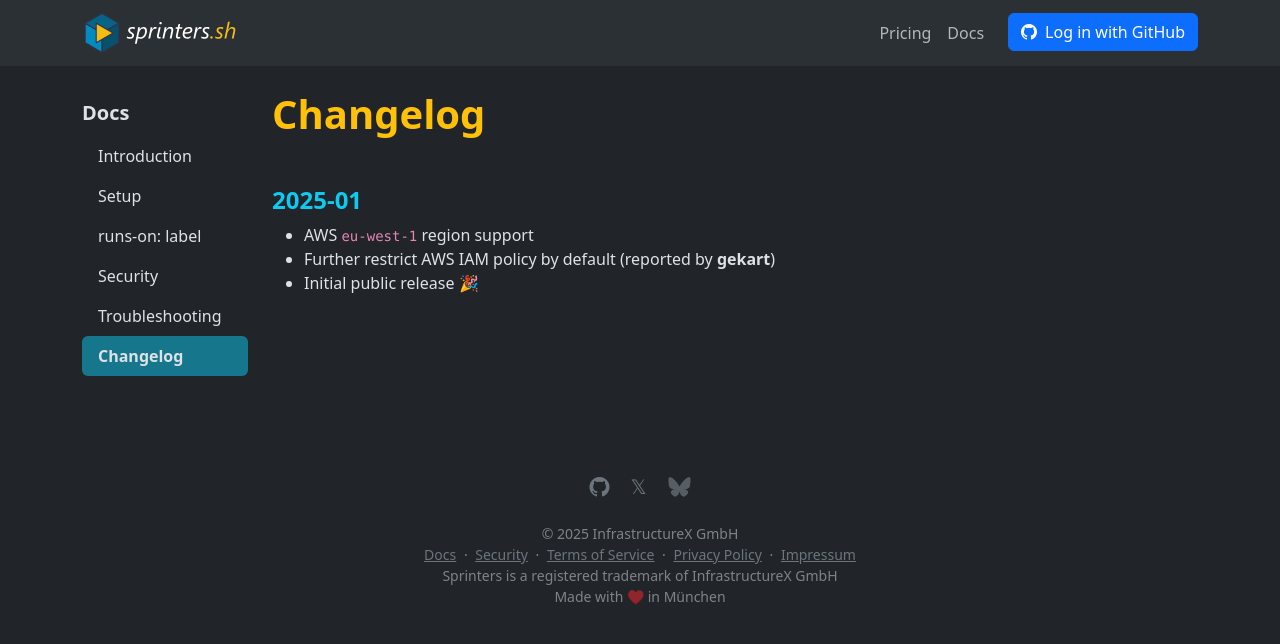
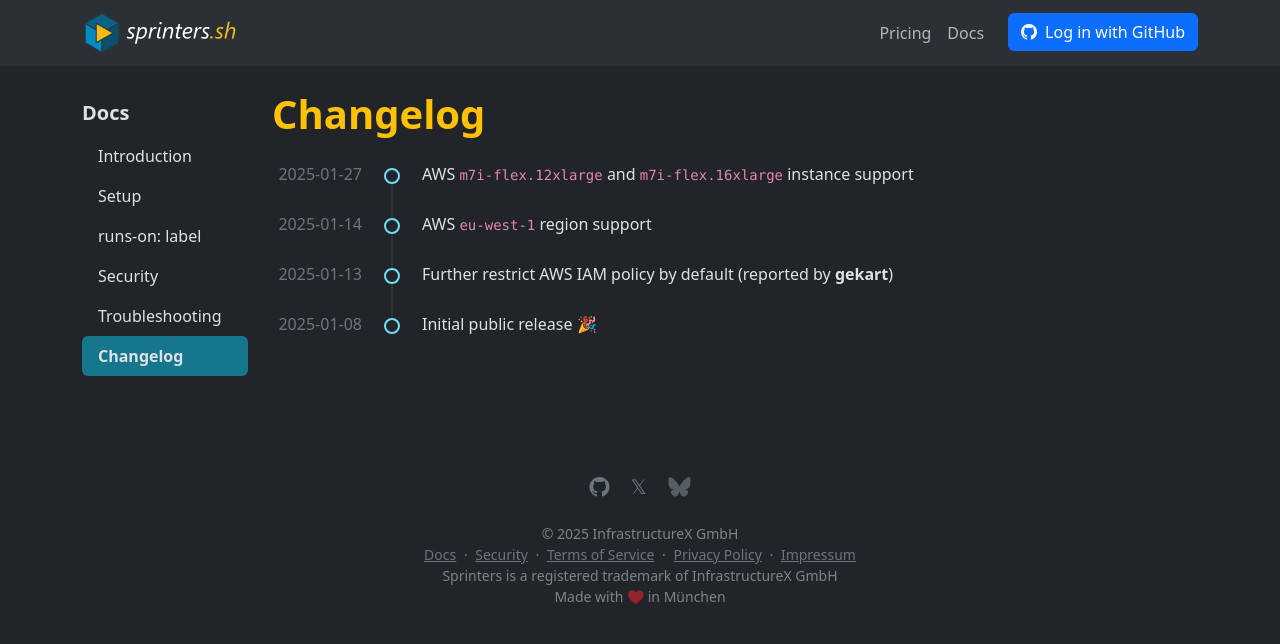
Before and after one commit to sprinters-sh/sprinters.sh, a Jekyll site: the page built from docs/changelog.md, in a window 1280 px wide. Shown: the top 644 px of the page. Built offline with Jekyll 4.4.1, drawn with Linux system fonts in a browser that asks for light colours.

Commit message:
AWS m7i-flex.12xlarge and m7i-flex.16xlarge instance support

```diff
--- /dev/null
+++ b/_includes/changelog-event.html
@@ -0,0 +1,4 @@
+<div class="event" id="{{include.date}}" href="#{{include.date}}">
+    <div class="date text-secondary">{{include.date}}</div>
+    <div class="description">{{ include.text }}</div>
+</div>
--- a/assets/sprinters.css
+++ b/assets/sprinters.css
@@ -103,3 +103,59 @@ img {
         font-size: 1.125rem !important;
     }
 }
+
+.timeline {
+    position: relative;
+}
+
+/* Vertical line */
+.timeline::after {
+    content: '';
+    position: absolute;
+    width: 2px;
+    background-color: #333;
+    top: 18px; /* Start from bottom of first circle */
+    height: calc(100% - 48px); /* Adjusted to account for new starting position */
+    left: 120px;
+    margin-left: -1px;
+}
+
+/* Event container */
+.timeline .event {
+    position: relative;
+    min-height: 50px;
+}
+
+/* Circle markers */
+.timeline .event::after {
+    content: '';
+    position: absolute;
+    width: 16px;
+    height: 16px;
+    background-color: rgb(33, 37, 41);
+    border: 2px solid rgb(110, 223, 246);
+    border-radius: 50%;
+    top: 6px;
+    left: 120px;
+    transform: translateX(-50%);
+    z-index: 1;
+}
+
+/* Date styling */
+.timeline .date {
+    position: absolute;
+    width: 120px;
+    text-align: right;
+    left: 0;
+    padding-right: 30px;
+    top: 0;
+}
+
+/* Description styling */
+.timeline .description {
+    position: relative;
+    max-width: calc(100% - 120px - 30px - 30px);
+    left: 120px;
+    padding-left: 30px;
+    margin-top: 0;
+}
--- a/docs/changelog.md
+++ b/docs/changelog.md
@@ -3,8 +3,9 @@ layout: docs
 title: "Changelog"
 ---
 
-{% include h3.html id="2025-01" text="2025-01" %}
-
-- AWS `eu-west-1` region support
-- Further restrict AWS IAM policy by default (reported by **gekart**)
-- Initial public release 🎉
+<div class="timeline mt-4">
+    {% include changelog-event.html date="2025-01-27" text="AWS <code>m7i-flex.12xlarge</code> and <code>m7i-flex.16xlarge</code> instance support" %}
+    {% include changelog-event.html date="2025-01-14" text="AWS <code>eu-west-1</code> region support" %}
+    {% include changelog-event.html date="2025-01-13" text="Further restrict AWS IAM policy by default (reported by <strong>gekart</strong>)" %}
+    {% include changelog-event.html date="2025-01-08" text="Initial public release 🎉" %}
+</div>
```
Also changed, not shown: docs/label.md (+1 -1 lines), index.html (+5 -5 lines).
